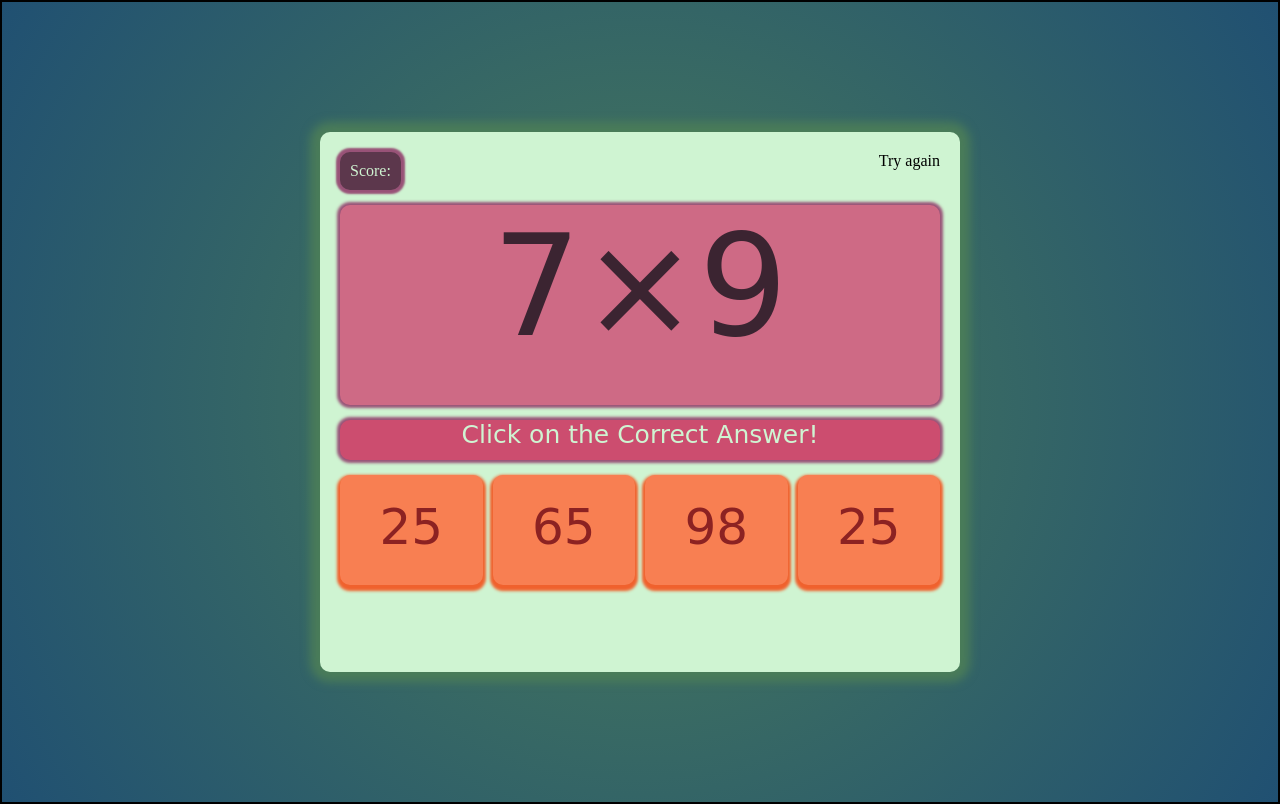
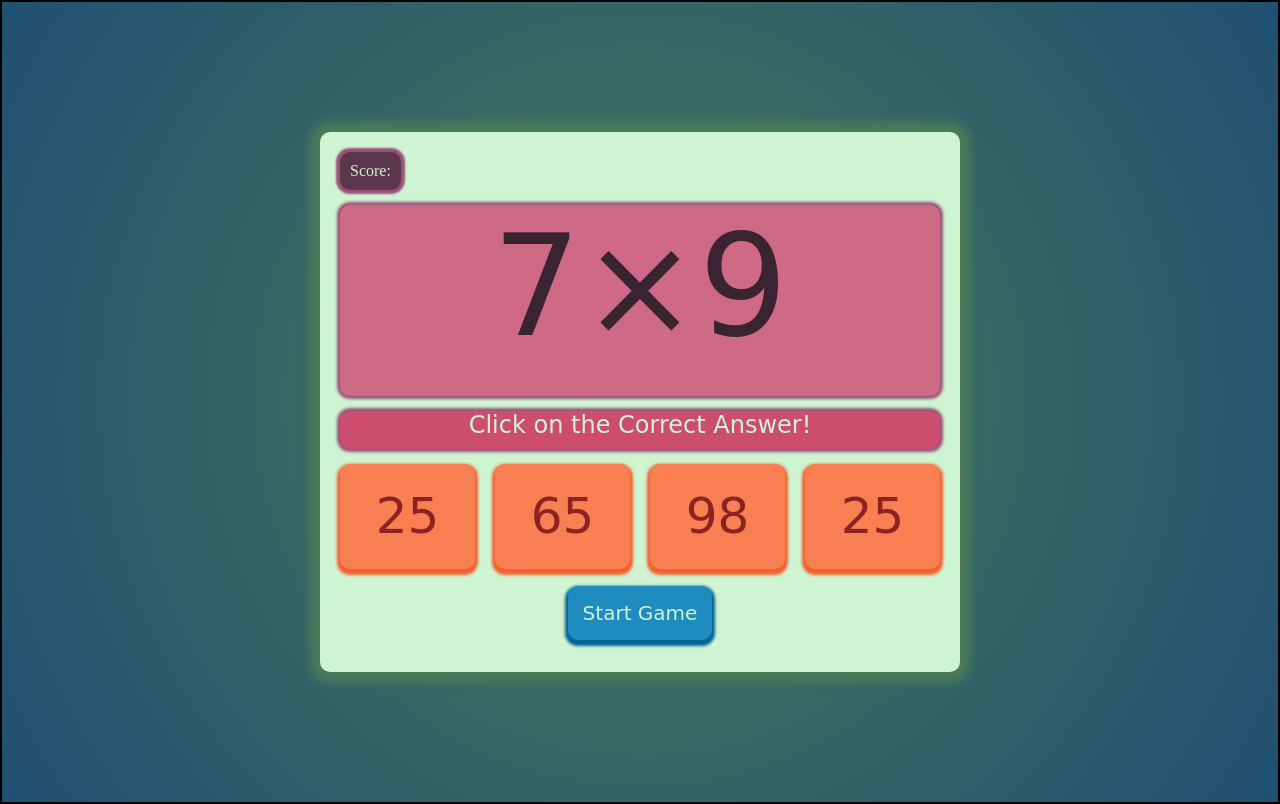
Before and after one commit to SolgiDeveloper/MathematicsGame, a plain HTML site: page index.html in a window 1280 px wide. Drawn offline with Linux system fonts and the light colour scheme.

Commit message:
styling part 3

```diff
--- a/index.html
+++ b/index.html
@@ -18,8 +18,8 @@
       <div id="alarm">
         Correct
       </div>
-      <div id="wrong">
-        Try again
+      <div id="timeRemaining">
+        Time Remaining: <span id="timeRemainingValue">60</span> sec
       </div>
     </div>
     <div id="question">
@@ -35,6 +35,9 @@
       <div id="box4" class="box">25</div>
 
     </div>
+    <div id="startReset">
+      Start Game
+    </div>
   </div>
 
 
--- a/style.css
+++ b/style.css
@@ -24,6 +24,8 @@ body {
   padding: 20px;
   border-radius: 10px;
   box-shadow: 0 0 10px 10px #4a7c59;
+  -webkit-box-shadow: 0 0 10px 10px #4a7c59;
+  -moz-box-shadow: 0 0 10px 10px #4a7c59;
   background-color: #cff4d2;
 }
 
@@ -39,6 +41,8 @@ body {
   padding: 10px;
   border-radius: 10px;
   box-shadow: 0 0 2px 4px #985277;
+  -webkit-box-shadow: 0 0 2px 4px #985277;
+  -moz-box-shadow: 0 0 2px 4px #985277;
 }
 
 #alarm {
@@ -49,11 +53,25 @@ body {
   display: none;
 }
 
+#timeRemaining {
+  background-color: #5c374c;
+  color: #cff4d2;
+  padding: 10px;
+  border-radius: 10px;
+  box-shadow: 0 0 2px 4px #985277;
+  -webkit-box-shadow: 0 0 2px 4px #985277;
+  -moz-box-shadow: 0 0 2px 4px #985277;
+  /* visibility: hidden; */
+  display: none;
+}
+
 #question {
   margin-top: 15px;
   height: 200px;
   background-color: #ce6a85;
   box-shadow: 0 0 3px 3px #985277;
+  -webkit-box-shadow: 0 0 3px 3px #985277;
+  -moz-box-shadow: 0 0 3px 3px #985277;
   border-radius: 10px;
   font-size: 140px;
   color: #3b2431;
@@ -66,10 +84,12 @@ body {
   height: 40px;
   background-color: #cc4d6f;
   box-shadow: 0 0 3px 3px #985277;
+  -webkit-box-shadow: 0 0 3px 3px #985277;
+  -moz-box-shadow: 0 0 3px 3px #985277;
   border-radius: 10px;
   color: #cff4d2;
   text-align: center;
-  font-size: 25px;
+  font-size: 1.5rem;
   font-family: cursive;
 }
 
@@ -90,19 +110,59 @@ body {
 }
 
 .box {
-  margin: 5px;
+  margin: 5px 10px;
   background-color: #f87f52;
   flex-grow: 1;
   border-radius: 10px;
   box-shadow: 0 3px 3px 3px #f0612d;
+  -webkit-box-shadow: 0 3px 3px 3px #f0612d;
+  -moz-box-shadow: 0 3px 3px 3px #f0612d;
   text-align: center;
   color: rgb(140, 34, 34);
   font-size: 50px;
   line-height: 105px;
   font-family: cursive;
   cursor: pointer;
+  transition: all 0.2s;
+  -webkit-transition: all 0.2s;
+  -moz-transition: all 0.2s;
+  -o-transition: all 0.2s;
 }
 
 .box:hover {
   background-color: #fa9976;
 }
+
+.box:active {
+  margin-top: 8px;
+  margin-bottom: 2px;
+}
+
+#startReset {
+  margin: 12px;
+  padding: 15px;
+  align-self: center;
+  border-radius: 10px;
+  background-color: #1e8cbf;
+  box-shadow: 0 3px 3px 3px #006494;
+  -webkit-box-shadow: 0 3px 3px 3px #006494;
+  -moz-box-shadow: 0 3px 3px 3px #006494;
+  text-align: center;
+  color: #cff4d2;
+  font-size: 20px;
+  font-family: cursive;
+  cursor: pointer;
+  transition: all 0.2s;
+  -webkit-transition: all 0.2s;
+  -moz-transition: all 0.2s;
+  -o-transition: all 0.2s;
+}
+
+#startReset:hover {
+  background-color: #089ee4;
+}
+
+#startReset:active {
+  margin-top: 16px;
+  margin-bottom: 8px;
+}
```
